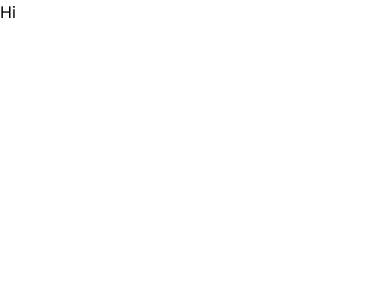
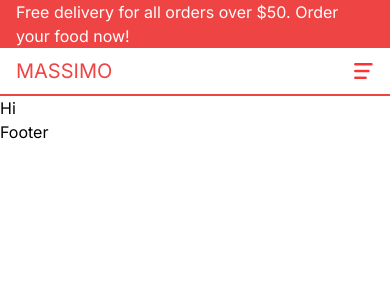
Before and after one commit to NgoTanKhoa21042001/Restaurant-landing-page, a Next.js app in the folder restaurant/: page / in a window 390 px wide. Shown: the top 300 px of the page. Built offline with nearby package versions, Linux system fonts and the light colour scheme.

Commit message:
Responsive Navbar Menu

```diff
--- a/restaurant/src/app/layout.tsx
+++ b/restaurant/src/app/layout.tsx
@@ -1,6 +1,9 @@
 import "./globals.css";
 import type { Metadata } from "next";
 import { Inter } from "next/font/google";
+import Notifications from "@/components/Notifications";
+import Navbar from "@/components/Navbar";
+import Footer from "@/components/Footer";
 
 const inter = Inter({ subsets: ["latin"] });
 
@@ -16,7 +19,13 @@ export default function RootLayout({
 }) {
   return (
     <html lang="en">
-      <body className={inter.className}>{children}</body>
+      <body className={inter.className}>
+        {" "}
+        <Notifications />
+        <Navbar />
+        {children}
+        <Footer />
+      </body>
     </html>
   );
 }
--- /dev/null
+++ b/restaurant/src/components/Footer.tsx
@@ -0,0 +1,7 @@
+import React from "react";
+
+const Footer = () => {
+  return <div>Footer</div>;
+};
+
+export default Footer;
--- /dev/null
+++ b/restaurant/src/components/Menu.tsx
@@ -0,0 +1,61 @@
+"use client";
+import React, { useState } from "react";
+import Image from "next/image";
+import Link from "next/link";
+import CartIcon from "./CartIcon";
+const links = [
+  { id: 1, title: "Homepage", url: "/" },
+  { id: 2, title: "Menu", url: "/menu" },
+  { id: 3, title: "Working Hours", url: "/" },
+  { id: 4, title: "Contact", url: "/" },
+];
+const Menu = () => {
+  const [open, setOpen] = useState(false);
+  const user = false;
+  return (
+    <div>
+      {!open ? (
+        <Image
+          src="/open.png"
+          alt=""
+          width={20}
+          height={20}
+          className="cursor-pointer"
+          onClick={() => setOpen(true)}
+        />
+      ) : (
+        <Image
+          src="/close.png"
+          alt=""
+          width={20}
+          height={20}
+          className="cursor-pointer"
+          onClick={() => setOpen(false)}
+        />
+      )}
+      {open && (
+        <div className="bg-red-500 text-white absolute left-0 top-24 h-[calc(100vh-6rem)] flex justify-center items-center flex-col text-3xl gap-8 w-full z-10">
+          {links.map((item, id) => (
+            <Link href={item.url} key={item.id} onClick={() => setOpen(false)}>
+              {item.title}
+            </Link>
+          ))}
+          {!user ? (
+            <Link href={"/login"} onClick={() => setOpen(false)}>
+              Login
+            </Link>
+          ) : (
+            <Link href={"/orders"} onClick={() => setOpen(false)}>
+              Orders
+            </Link>
+          )}
+          <Link href={"/cart"} onClick={() => setOpen(false)}>
+            <CartIcon />
+          </Link>
+        </div>
+      )}
+    </div>
+  );
+};
+
+export default Menu;
--- /dev/null
+++ b/restaurant/src/components/Navbar.tsx
@@ -0,0 +1,37 @@
+import Image from "next/image";
+import Link from "next/link";
+import React from "react";
+import CartIcon from "./CartIcon";
+import Menu from "./Menu";
+
+const Navbar = () => {
+  return (
+    <div className="h-12 text-red-500 p-4 flex items-center justify-between border-b-2 border-b-red-500 uppercase md:h-24 lg:px-20 xl:px-40">
+      {/* LEFT LINKS */}
+      <div className="hidden md:flex gap-4 flex-1">
+        <Link href="/">Homepage</Link>
+        <Link href="/menu">Menu</Link>
+        <Link href="/">Contact</Link>
+      </div>
+      {/* LOGO */}
+      <div className="flex-1 md:text-center md:font-bold text-xl">
+        <Link href={"/"}>Massimo</Link>
+      </div>
+      {/* MOBILE MENU */}
+      <div className="md:hidden">
+        <Menu />
+      </div>
+      {/* RIGHT LINKS */}
+      <div className="hidden md:flex gap-4 items-center justify-end flex-1">
+        <div className="md:absolute top-3 r-2 lg:static flex items-center gap-2 cursor-pointer bg-orange-300 px-1 rounded-md">
+          <Image src="/phone.png" alt="" width={20} height={20} />
+          <span>123 456 78</span>
+        </div>
+        <Link href={"/orders"}>Orders</Link>
+        <CartIcon />
+      </div>
+    </div>
+  );
+};
+
+export default Navbar;
--- /dev/null
+++ b/restaurant/src/components/Notifications.tsx
@@ -0,0 +1,9 @@
+const Notifications = () => {
+  return (
+    <div className="h-12 bg-red-500 text-white px-4 flex items-center justify-center">
+      Free delivery for all orders over $50. Order your food now!
+    </div>
+  );
+};
+
+export default Notifications;
--- a/restaurant/tsconfig.json
+++ b/restaurant/tsconfig.json
@@ -5,10 +5,11 @@
     "allowJs": true,
     "skipLibCheck": true,
     "strict": true,
+    "forceConsistentCasingInFileNames": true,
     "noEmit": true,
     "esModuleInterop": true,
     "module": "esnext",
-    "moduleResolution": "bundler",
+    "moduleResolution": "node",
     "resolveJsonModule": true,
     "isolatedModules": true,
     "jsx": "preserve",
```
Also changed, not shown: restaurant/src/components/CartIcon.tsx (added, +16 -0 lines).
